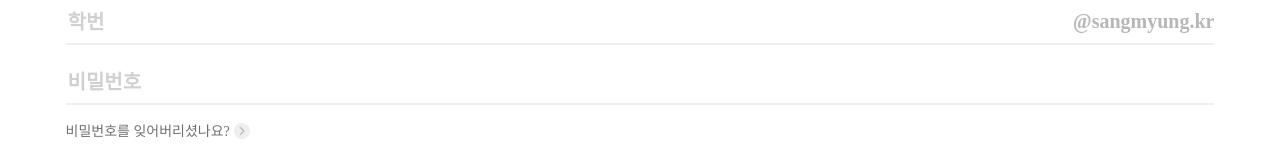
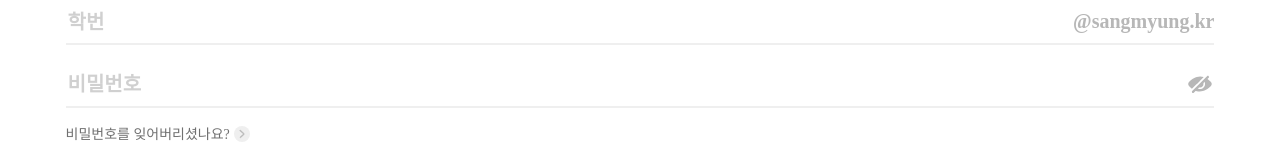
Before and after one commit to G-E-E-K-S/GEEKS-FE, a React (Create React App) app: page /login in a window 1280 px wide. Shown: the part 239-399 px from the top of the page. Built offline with nearby package versions, Linux system fonts and the light colour scheme; no server answers.

Commit message:
Set whether to show password or not

```diff
--- a/src/pages/Join/Login.js
+++ b/src/pages/Join/Login.js
@@ -7,6 +7,8 @@ import Header from "../../components/Join/Header";
 import MainText from "../../components/Join/MainText";
 import ErrorPopup from "../../components/Common/ErrorPopup";
 import ForgetPwdImg from "../../assets/img/Join/forgetPwd.svg";
+import NoShowPwd from "../../assets/img/Join/NoShowPwd.svg";
+import ShowPwd from "../../assets/img/Join/ShowPwd.svg";
 
 const InputInfos = styled.div`
   display: flex;
@@ -72,6 +74,7 @@ const InputEmail = () => {
   const [isPwdSelected, setIsPwdSelected] = useState('false');
   const [isNextPage, setIsNextPage] = useState(false);
   const [isErrorPopup, setIsErrorPopUp] = useState(false);
+  const [showPwd, setShowPwd] = useState(false);
   const emailVal = useRef();
   const passwordVal = useRef();
   const navigate = useNavigate();
@@ -103,6 +106,9 @@ const InputEmail = () => {
     }
     fetchLogin();
   };
+  const handlePwd = () => {
+    setShowPwd(!showPwd);
+  };
   return (
     <c.Totalframe>
       <c.ScreenComponent>
@@ -121,13 +127,15 @@ const InputEmail = () => {
         </InputInfos>
         <InputInfos isSelected={isPwdSelected === 'error' ? '#CB3D0B' : isPwdSelected === 'false' ? '#EFEFEF' : '#ECAA00'} isPwd={true}>
           <Input
-            type="password"
+            type={showPwd ? "text" : "password"}
             placeholder="비밀번호"
+            maxLength={15}
             onFocus={() => setIsPwdSelected('true')}
             onBlur={() => setIsPwdSelected('false')}
             ref={passwordVal}
             onChange={() => handleEmailVal()}
           />
+          <img src={showPwd ? ShowPwd : NoShowPwd} onClick={handlePwd} />
         </InputInfos>
         <c.Flex onClick={()=>navigate('/forgetemail')}>
           <ForgetPwdTxt>{`비밀번호를 잊어버리셨나요?`}</ForgetPwdTxt>
--- a/src/pages/Join/Password.js
+++ b/src/pages/Join/Password.js
@@ -22,8 +22,7 @@ const SubText = styled.div`
 `;
 const InputPasswordTotal = styled.div`
   display: flex;
-  border-bottom: 2px solid
-    ${(props) => (props.isSelected ? "#ECAA00" : "#EFEFEF")};
+  border-bottom: 2px solid ${(props) => (props.isSelected ? "#ECAA00" : "#EFEFEF")};
   padding: 0px 0px 0.94vh 0px;
   margin-top: 6.16vh;
   margin-bottom: 3.9vh;
@@ -165,8 +164,7 @@ const Password = () => {
         <JoinButton
           btnName={"다음"}
           handleClick={() => checkPassword()}
-          isNextPage={isNextPage}
-        />
+          isNextPage={isNextPage}/>
       </c.ScreenComponent>
     </c.Totalframe>
   );
```
